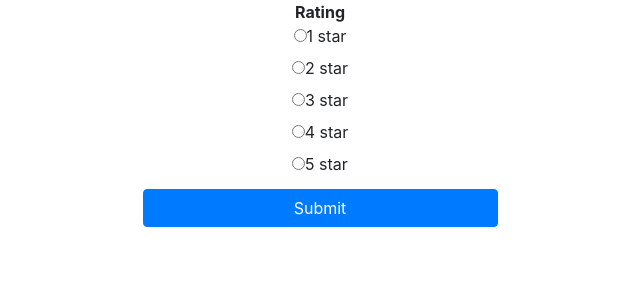
After one commit to john821216/big-data-final, a Flask app: template templates/rating.html in a window 1280 px wide. The commit adds this page. Shown: the top 300 px of the page, without its empty margins (320-960 px from the left). Run offline with Flask 2, Linux system fonts and the light colour scheme; the template is opened without the code that fills it, so the values that code supplies are empty; parts of the project's set-up code (start-up, migrations or seed data) failed here and were passed over; some libraries are stand-ins or nearby versions.

Commit message:
new commit

```diff
--- a/insertdb.py
+++ b/insertdb.py
@@ -14,9 +14,9 @@ except:
     traceback.print_exc()
     conn = None
 
-id = 4981
+id = 1
 label = 'train'
-with open('/Users/qiaozhang/Downloads/bigdata/dataset/train.csv', 'r') as csvin:
+with open('/Users/jenan/Documents/big_data_final/train.csv', 'r') as csvin:
     reader = csv.reader(csvin)
     for item in reader:
         if reader.line_num == 1:
--- a/server.py
+++ b/server.py
@@ -63,12 +63,9 @@ def teardown_request(exception):
 
 @app.route('/')
 def index():
-  print "66"
   if not session.get('logged_in'):
-  	print  "68"
   	return render_template('signIn.html')
   else:
-  	print "71"
   	return main()
 
 
@@ -90,8 +87,15 @@ def do_login():
 
 @app.route('/main')
 def main():
-  return render_template('index.html')
+  label = 'train'
+  cursor = g.conn.execute("SELECT * FROM wiki where label='"+label+"' ORDER BY RANDOM() LIMIT 20")
+  return render_template('index.html',randomList=cursor)
 
+
+@app.route('/id/<int:id>')
+def rating(id):
+	cursor = g.conn.execute("SELECT * FROM wiki where id='"+str(id)+"'")
+	return render_template('rating.html',id=id, content=cursor)
 
 @cron.interval_schedule(seconds=10)
 def job_function():
--- /dev/null
+++ b/templates/rating.html
@@ -0,0 +1,46 @@
+<!doctype html>
+<html lang="en">
+  <head>
+    <title>Rating</title>
+    <!-- Required meta tags -->
+    <meta charset="utf-8">
+    <meta name="viewport" content="width=device-width, initial-scale=1, shrink-to-fit=no">
+    <!-- Bootstrap CSS -->
+    <link rel="stylesheet" href="https://maxcdn.bootstrapcdn.com/bootstrap/4.0.0-beta.2/css/bootstrap.min.css" integrity="sha384-PsH8R72JQ3SOdhVi3uxftmaW6Vc51MKb0q5P2rRUpPvrszuE4W1povHYgTpBfshb" crossorigin="anonymous">
+  </head>
+  <body>
+    <div class="text-center well"><b>Rating</b></div>
+    <form id="login-form" action="/login" align="center" method="post" role="form" style="display: block;">
+      {%for c in content%}
+      <p id="title">{{c.title}}</p>
+      <p id="content">{{c.content}}</p>
+      <div class="form-group" align="center">
+        <input type="text" align="center" name="id=" id="id" tabindex="1" class="form-control" placeholder="How do you think about {{c.title}}"  style="width:1055px; margin-top:25px;text-align: center; readonly">
+      </div>
+      {%endfor%}
+      <div class="radio">
+        <label><input type="radio" name="star">1 star</label>
+      </div>
+      <div class="radio">
+        <label><input type="radio" name="star">2 star</label>
+      </div>
+      <div class="radio">
+        <label><input type="radio" name="star">3 star</label>
+      </div>
+      <div class="radio">
+        <label><input type="radio" name="star">4 star</label>
+      </div>
+      <div class="radio">
+        <label><input type="radio" name="star">5 star</label>
+      </div>
+      <input class="btn btn-primary" align="center" id="submitBtn" type="submit" value="Submit" style="width:355px; margin-top:5px;">
+
+    </form>
+    <!-- Optional JavaScript -->
+    <!-- jQuery first, then Popper.js, then Bootstrap JS -->
+    <script src="https://code.jquery.com/jquery-3.2.1.slim.min.js" integrity="sha384-KJ3o2DKtIkvYIK3UENzmM7KCkRr/rE9/Qpg6aAZGJwFDMVNA/GpGFF93hXpG5KkN" crossorigin="anonymous"></script>
+    <script src="https://cdnjs.cloudflare.com/ajax/libs/popper.js/1.12.3/umd/popper.min.js" integrity="sha384-vFJXuSJphROIrBnz7yo7oB41mKfc8JzQZiCq4NCceLEaO4IHwicKwpJf9c9IpFgh" crossorigin="anonymous"></script>
+    <script src="https://maxcdn.bootstrapcdn.com/bootstrap/4.0.0-beta.2/js/bootstrap.min.js" integrity="sha384-alpBpkh1PFOepccYVYDB4do5UnbKysX5WZXm3XxPqe5iKTfUKjNkCk9SaVuEZflJ" crossorigin="anonymous"></script>
+    <!--<script src="{{ url_for('static', filename='signIn.js') }}"></script>-->
+  </body>
+</html>
```
Also changed, not shown: templates/index.html (+8 -4 lines), 1 other file.
